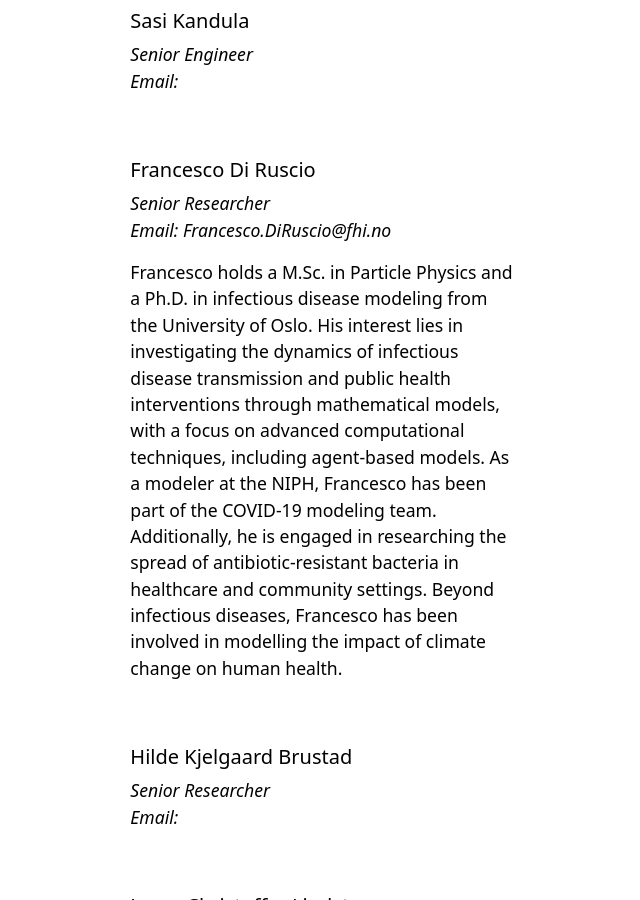
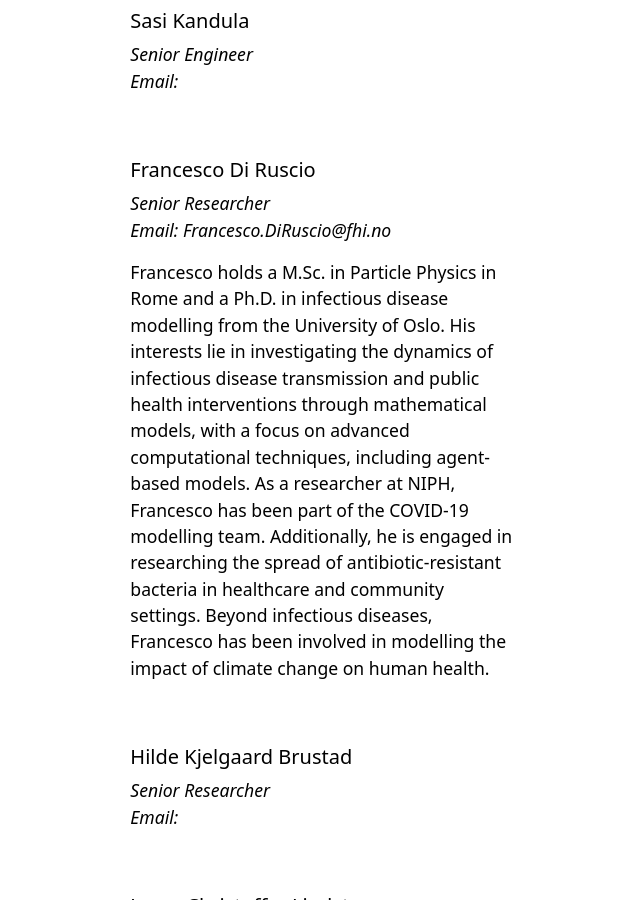
Before and after one commit to folkehelseinstituttet/modelling, a Jekyll site: the page built from people.md, in a window 1280 px wide and 900 px high, scrolled down 906 px. Shown: the whole window, without its empty margins (99-739 px from the left). Built offline with Jekyll 4.4.1, drawn with Linux system fonts in a browser that asks for light colours.

Commit message:
Update settings.yml

```diff
--- a/_data/settings.yml
+++ b/_data/settings.yml
@@ -9,7 +9,7 @@ people:
 - {name: 'Birgitte Freiesleben de Blasio', title: 'Professor and team scientific leader', department: 'Division for infection control, NIPH & Department of Medicine, University of Oslo', institution: 'Folkehelseinstituttet & UiO', institution_address: 'Lovisenberggata 8, 0456 Oslo', phone: '', email: 'Birgitte.Freiesleben.DeBlasio@fhi.no', office: '', image: 'assets/img/birgitte.jpg', url: 'birgitte', summary: ''}
 - {name: 'Gunnar Øyvind Isaksson Rø', title: 'Senior Researcher', department: 'Methods Development and Analysis', institution: 'Folkehelseinstituttet', institution_address: 'Lovisenberggata 8, 0456 Oslo', phone: '', email: 'GunnarOyvindIsaksson.Ro@fhi.no', office: '', image: 'assets/img/gunnar.jpg', url: 'gunnar', summary: 'Gunnar is interested in how statistical and mathematical modelling can improve surveillance and risk assement for infectious diseases combined with an interest in how to correctly analyse infectious disease data. He joined NIPH in 2019 and was a member of the covid-19 modelling group through the pandemic and has PHD in Particle Physics from Durhan University and a MSC in Epidemiology from the London School of Hygiene and Tropical Medicine.'}
 - {name: 'Sasi Kandula', title: 'Senior Engineer', department: 'Methods Development and Analysis', institution: 'Folkehelseinstituttet', institution_address: 'Lovisenberggata 8, 0456 Oslo', email: '', office: '', image: 'assets/img/fhi_fjes.png', url: 'sasi', summary: ''}
-- {name: 'Francesco Di Ruscio', title: 'Senior Researcher', department: 'Methods Development and Analysis', institution: 'Folkehelseinstituttet', institution_address: 'Lovisenberggata 8, 0456 Oslo', email: 'Francesco.DiRuscio@fhi.no', office: '', image: 'assets/img/fhi_fjes.png', url: 'francesco', summary: 'Francesco holds a M.Sc. in Particle Physics and a Ph.D. in infectious disease modeling from the University of Oslo. His interest lies in investigating the dynamics of infectious disease transmission and public health interventions through mathematical models, with a focus on advanced computational techniques, including agent-based models. As a modeler at the NIPH, Francesco has been part of the COVID-19 modeling team. Additionally, he is engaged in researching the spread of antibiotic-resistant bacteria in healthcare and community settings. Beyond infectious diseases, Francesco has been involved in modelling the impact of climate change on human health.'}
+- {name: 'Francesco Di Ruscio', title: 'Senior Researcher', department: 'Methods Development and Analysis', institution: 'Folkehelseinstituttet', institution_address: 'Lovisenberggata 8, 0456 Oslo', email: 'Francesco.DiRuscio@fhi.no', office: '', image: 'assets/img/fhi_fjes.png', url: 'francesco', summary: 'Francesco holds a M.Sc. in Particle Physics in Rome and a Ph.D. in infectious disease modelling from the University of Oslo. His interests lie in investigating the dynamics of infectious disease transmission and public health interventions through mathematical models, with a focus on advanced computational techniques, including agent-based models. As a researcher at NIPH, Francesco has been part of the COVID-19 modelling team. Additionally, he is engaged in researching the spread of antibiotic-resistant bacteria in healthcare and community settings. Beyond infectious diseases, Francesco has been involved in modelling the impact of climate change on human health.'}
 - {name: 'Hilde Kjelgaard Brustad', title: 'Senior Researcher', department: 'Oslo Centre for Biostatistics and Epidemiology', institution: 'Department of Medicine, University of Oslo', institution_address: '', email: '', office: '', image: 'assets/img/fhi_fjes.png', url: 'hilde', summary: ''}
 - {name: 'Jonas Christoffer Lindstrøm', title: 'Researcher', department: 'Methods Development and Analysis', institution: 'Folkehelseinstituttet', institution_address: 'Lovisenberggata 8, 0456 Oslo', email: 'JonasChristoffer.Lindstrom@fhi.no', office: '', image: 'assets/img/fhi_fjes.png', url: 'jonas', summary: ''}
 - {name: 'Alfonso Diz-Lois Palomares', title: 'Researcher & PhD candidate', department: 'Methods Development and Analysis, NIPH & Department of Mathematics, University of Oslo', institution: 'Folkehelseinstituttet & UiO', institution_address: 'Lovisenberggata 8, 0456 Oslo', email: 'Alfonso.Diz-LoisPalomares@fhi.no', office: '', image: 'assets/img/fhi_fjes.png', url: 'alfonso', summary: ''}
```
